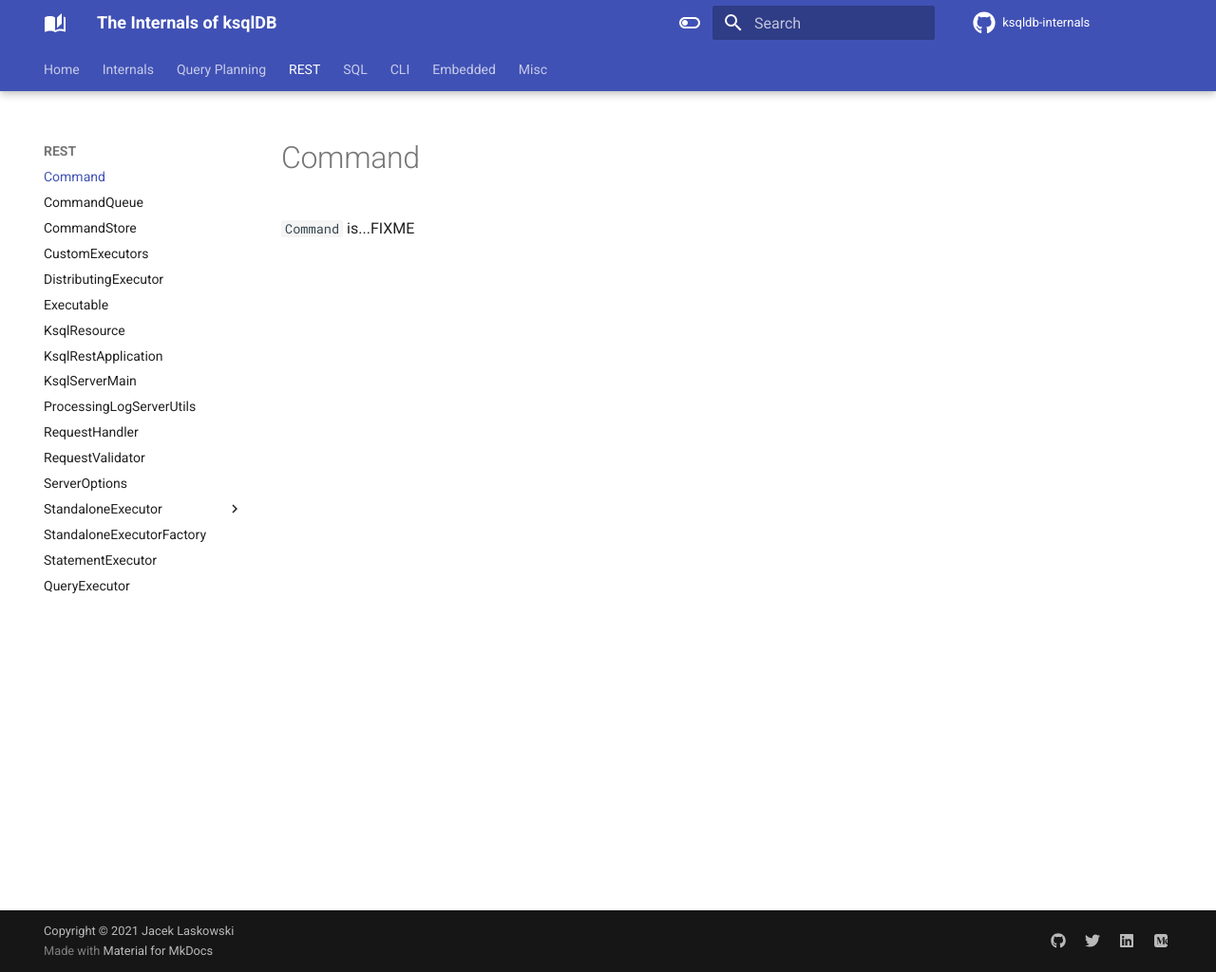
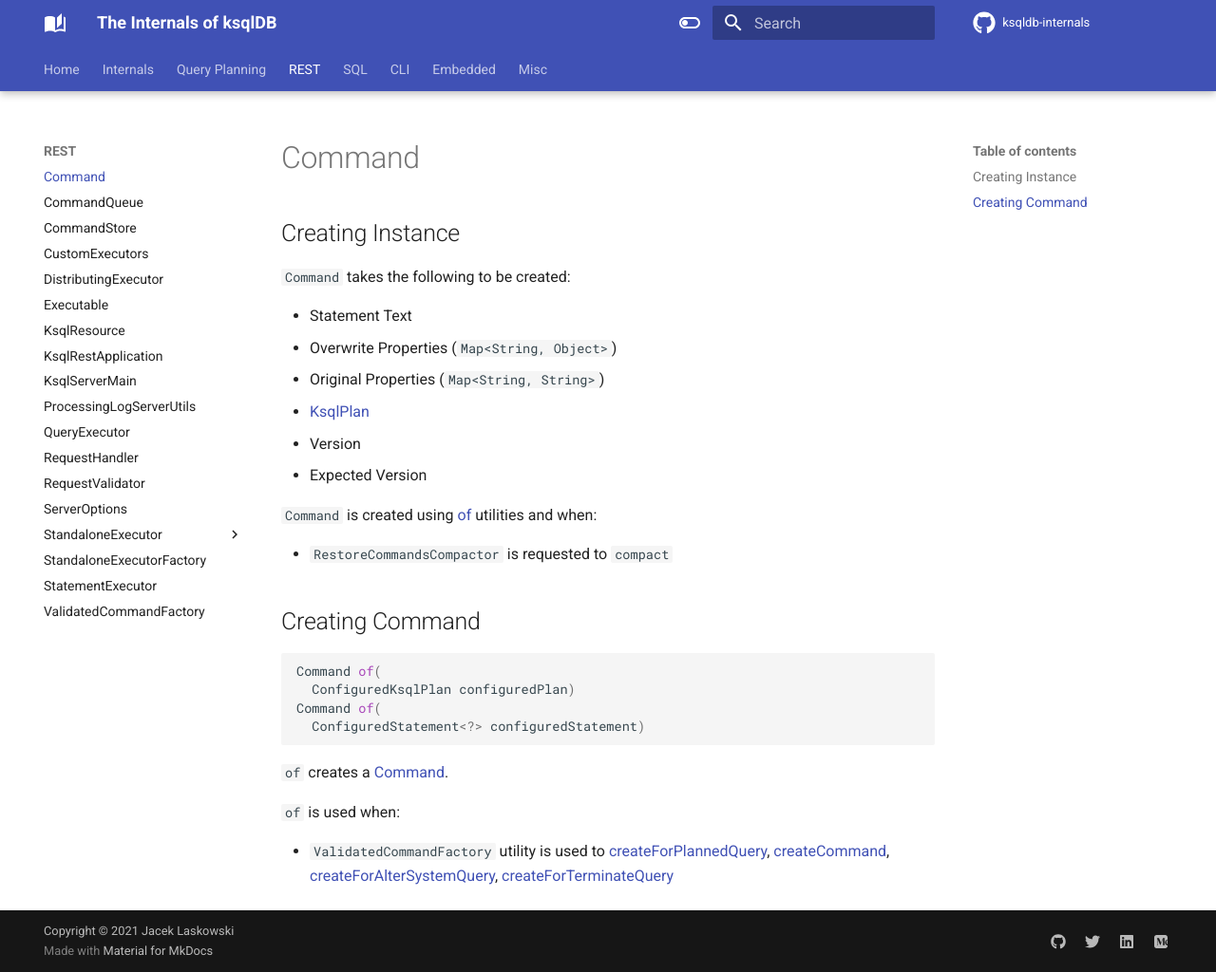
Before and after one commit to japila-books/ksqldb-internals, an MkDocs documentation site: the page built from docs/rest/Command.md, in a window 1280 px wide and 1024 px high. Shown: the whole window at 95% size. Built offline with MkDocs 1.6.1 and Material for MkDocs 9.7.7, drawn with Linux system fonts in a browser that asks for light colours; comment, search, counter and statistics services are not loaded.

Commit message:
[REST] Command

````diff
--- a/docs/rest/Command.md
+++ b/docs/rest/Command.md
@@ -1,3 +1,31 @@
 # Command
 
-`Command` is...FIXME
+## Creating Instance
+
+`Command` takes the following to be created:
+
+* <span id="statement"> Statement Text
+* <span id="overwriteProperties"> Overwrite Properties (`Map<String, Object>`)
+* <span id="originalProperties"> Original Properties (`Map<String, String>`)
+* <span id="plan"> [KsqlPlan](../KsqlPlan.md)
+* <span id="version"> Version
+* <span id="expectedVersion"> Expected Version
+
+`Command` is created using [of](#of) utilities and when:
+
+* `RestoreCommandsCompactor` is requested to `compact`
+
+## <span id="of"> Creating Command
+
+```java
+Command of(
+  ConfiguredKsqlPlan configuredPlan)
+Command of(
+  ConfiguredStatement<?> configuredStatement)
+```
+
+`of` creates a [Command](#creating-instance).
+
+`of` is used when:
+
+* `ValidatedCommandFactory` utility is used to [createForPlannedQuery](ValidatedCommandFactory.md#createForPlannedQuery), [createCommand](ValidatedCommandFactory.md#createCommand), [createForAlterSystemQuery](ValidatedCommandFactory.md#createForAlterSystemQuery), [createForTerminateQuery](ValidatedCommandFactory.md#createForTerminateQuery)
--- a/mkdocs.yml
+++ b/mkdocs.yml
@@ -177,6 +177,7 @@ nav:
     - KsqlRestApplication: rest/KsqlRestApplication.md
     - KsqlServerMain: rest/KsqlServerMain.md
     - ProcessingLogServerUtils: rest/ProcessingLogServerUtils.md
+    - QueryExecutor: rest/QueryExecutor.md
     - RequestHandler: rest/RequestHandler.md
     - RequestValidator: rest/RequestValidator.md
     - ServerOptions: rest/ServerOptions.md
@@ -185,7 +186,7 @@ nav:
       - StatementExecutor: rest/StandaloneExecutor_StatementExecutor.md
     - StandaloneExecutorFactory: rest/StandaloneExecutorFactory.md
     - StatementExecutor: rest/StatementExecutor.md
-    - QueryExecutor: rest/QueryExecutor.md
+    - ValidatedCommandFactory: rest/ValidatedCommandFactory.md
   - SQL:
     - AstBuilder: AstBuilder.md
     - AstBuilder.Visitor: AstBuilder_Visitor.md
````
Also changed, not shown: docs/rest/ValidatedCommandFactory.md (added, +3 -0 lines).
